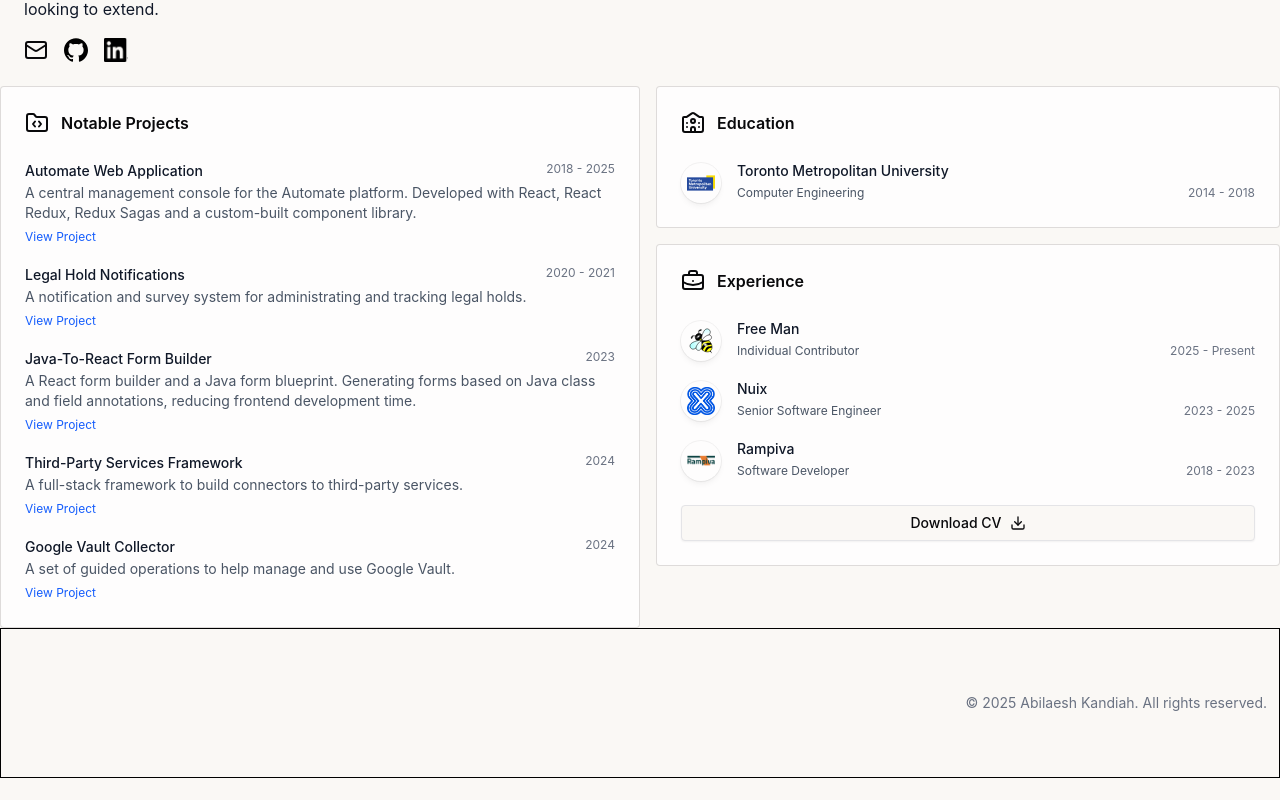
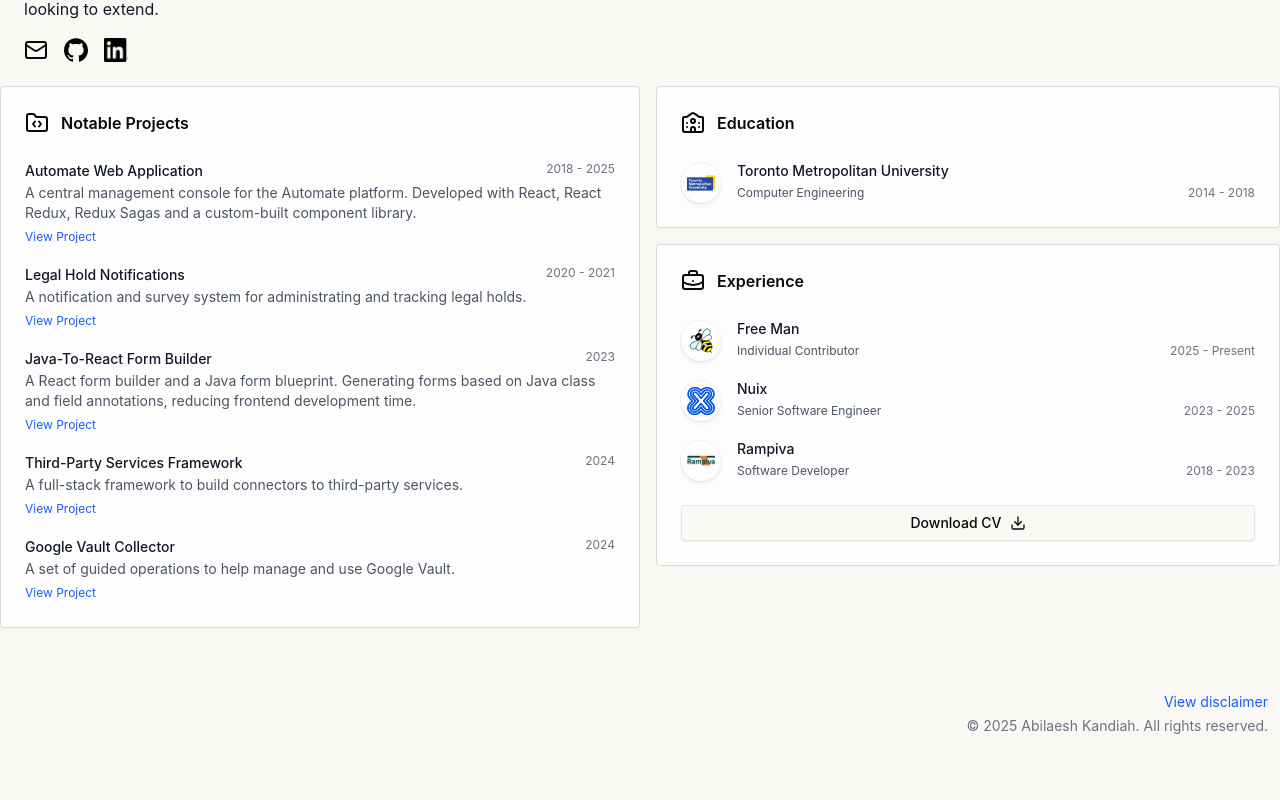
Before and after one commit to abikandiah/portfolio, a React (Vite) app: page / in a window 1280 px wide. Shown: the part 576-1376 px from the top of the page. Before the commit the page ends 1354 px from the top, so only its background shows below. Built offline with nearby package versions, Linux system fonts and the light colour scheme.

Commit message:
Added disclaimer to footer + added .text-link style

```diff
--- a/src/components/Footer.tsx
+++ b/src/components/Footer.tsx
@@ -1,16 +1,24 @@
+import DisclaimerUrl from "@/assets/disclaimer.txt";
+
 
 function Footer() {
     return (
         <footer className="mt-auto px-3 xl:px-0">
-            <div className="py-16 px-3 border-black border">
+            <div className="py-16 px-3">
 
-                <div className="flex md:justify-end justify-center">
 
-                    <p className="text-sm text-gray-500">
+                <div className="flex flex-col md:items-end items-center gap-1">
+                    <a className="text-sm text-link" href={DisclaimerUrl}
+                        target="_blank" rel="noopener noreferrer"
+                    >
+                        View disclaimer
+                    </a>
+
+                    <span className="text-sm text-gray-500">
                         ©
                         2025
                         Abilaesh Kandiah. All rights reserved.
-                    </p>
+                    </span>
                 </div>
             </div>
         </footer>
--- a/src/components/ui/index.tsx
+++ b/src/components/ui/index.tsx
@@ -5,7 +5,7 @@ export function TextLink({ className, ...props }: LinkComponentProps) {
     return (
         <Link
             {...props}
-            className={cn("text-blue-600 hover:text-blue-800 visited:text-blue-900", className)} />
+            className={cn("text-link", className)} />
     )
 }
 
--- a/src/styles.css
+++ b/src/styles.css
@@ -120,6 +120,10 @@
 
 .p-text {
 	@apply leading-relaxed text-gray-900
+}
+
+.text-link {
+	@apply text-blue-600 hover:text-blue-800 visited:text-blue-900
 }
 
 .nav-link {
```
